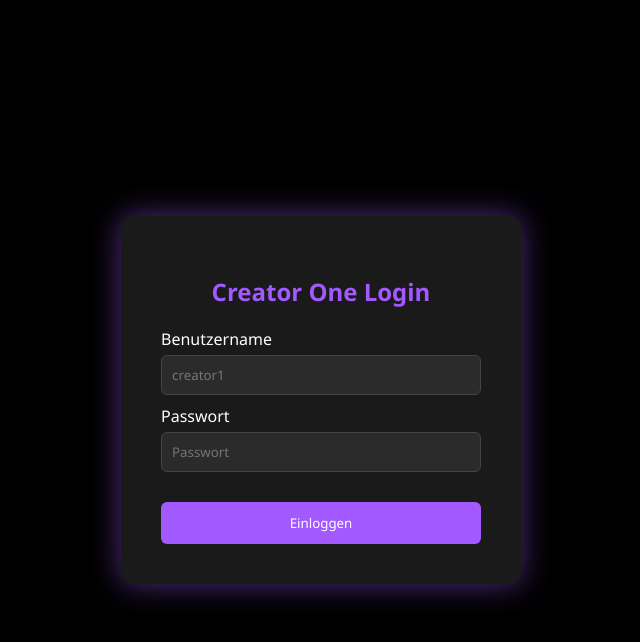
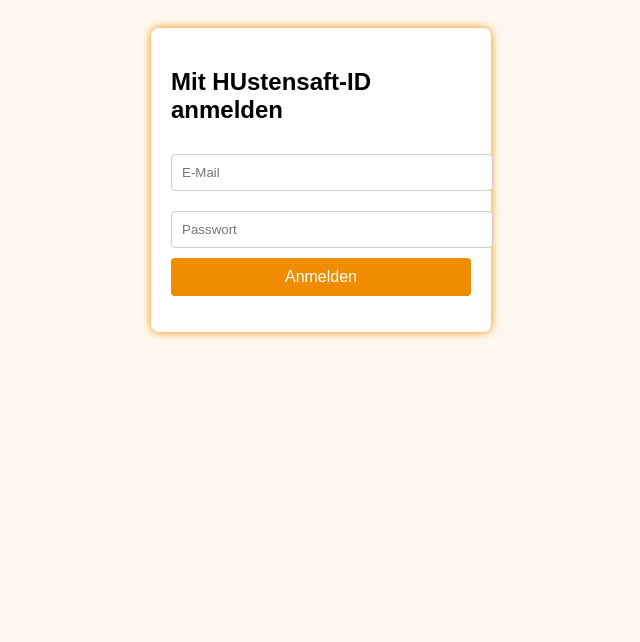
Before and after one commit to MGETZ-io/auth, a plain HTML site: page index.html in a window 1280 px wide. Shown: the whole page, without its empty margins (319-959 px from the left). Drawn offline with Linux system fonts and the light colour scheme.

Commit message:
Update index.html

```diff
--- a/index.html
+++ b/index.html
@@ -2,100 +2,78 @@
 <html lang="de">
 <head>
 <meta charset="UTF-8" />
-  <meta name="viewport" content="width=device-width, initial-scale=1.0"/>
-  <title>Creator One Login</title>
+<meta name="viewport" content="width=device-width, initial-scale=1" />
+<title>HUstensaft-ID Login</title>
 <style>
-    * {
-      box-sizing: border-box;
-      font-family: 'Segoe UI', sans-serif;
+  body { font-family: Arial, sans-serif; padding: 20px; background: #fff8f0; }
+  .login-box, .auth-box {
+    max-width: 300px; margin: auto; background: #fff; padding: 20px;
+    border-radius: 8px; box-shadow: 0 0 10px #f08c00; margin-bottom: 40px;
   }
-    body {
-      margin: 0;
-      padding: 0;
-      background: black;
-      height: 100vh;
-      display: flex;
-      align-items: center;
-      justify-content: center;
-      color: white;
+  input { width: 100%; padding: 10px; margin: 10px 0; border-radius: 4px; border: 1px solid #ccc; }
+  button {
+    background: #f08c00; color: white; border: none; padding: 10px; width: 100%; border-radius: 4px;
+    cursor: pointer; font-size: 16px;
   }
-    .container {
-      background: #1a1a1a;
-      padding: 40px;
-      border-radius: 12px;
-      width: 90%;
-      max-width: 400px;
-      box-shadow: 0 0 30px rgba(162, 89, 255, 0.5);
-      animation: fadeIn 0.8s ease;
-    }
-    @keyframes fadeIn {
-      from { opacity: 0; transform: scale(0.95); }
-      to { opacity: 1; transform: scale(1); }
-    }
-    h2 {
-      text-align: center;
-      color: #a259ff;
-      margin-bottom: 20px;
-    }
-    label {
-      display: block;
-      margin-top: 10px;
-    }
-    input {
-      width: 100%;
-      padding: 10px;
-      margin-top: 5px;
-      background: #2b2b2b;
-      border: 1px solid #444;
-      border-radius: 6px;
-      color: white;
-    }
-    button {
-      width: 100%;
-      padding: 12px;
-      background: #a259ff;
-      border: none;
-      border-radius: 6px;
-      color: white;
-      margin-top: 20px;
-      cursor: pointer;
-    }
-    .error {
-      color: red;
-      margin-top: 10px;
-      text-align: center;
-    }
+  button:hover { background: #d17600; }
+  .error { color: red; }
+  #auth-section { display: none; }
+  #auth-title { font-size: 1.2em; margin-bottom: 10px; }
+  #auth-desc { font-size: 0.95em; margin-bottom: 20px; color: #555; }
 </style>
 </head>
 <body>
-  <div class="container">
-    <h2>Creator One Login</h2>
-    <label for="username">Benutzername</label>
-    <input type="text" id="username" placeholder="creator1" />
-    <label for="password">Passwort</label>
-    <input type="password" id="password" placeholder="Passwort" />
-    <div class="error" id="error"></div>
-    <button onclick="login()">Einloggen</button>
+
+<div class="login-box" id="login-box">
+  <h2>Mit HUstensaft-ID anmelden</h2>
+  <input id="email" type="email" placeholder="E-Mail" required />
+  <input id="password" type="password" placeholder="Passwort" required />
+  <button onclick="login()">Anmelden</button>
+  <p id="message" class="error"></p>
+</div>
+
+<div class="auth-box" id="auth-section">
+  <div id="auth-title">Zugriffsanfrage</div>
+  <div id="auth-desc">Die Anwendung möchte auf deine Hustensaft-Daten zugreifen. Bitte bestätige die Autorisierung, um fortzufahren.</div>
+  <button onclick="authorize()">Autorisieren</button>
 </div>
 
 <script>
-    const validUsers = [
-      { user: "creator1", pass: "orange123" },
-      { user: "partner2", pass: "secret456" }
-    ];
+  // Hardcoded Benutzer-Daten
+  const users = {
+    "maxim@hustensaft.org": "supergeheim",
+    "gast@hustensaft.org": "gast123"
+  };
 
   function login() {
-      const u = document.getElementById("username").value.trim();
-      const p = document.getElementById("password").value.trim();
-      const error = document.getElementById("error");
+    const email = document.getElementById('email').value.trim().toLowerCase();
+    const password = document.getElementById('password').value;
+    const message = document.getElementById('message');
 
-      const found = validUsers.find(a => a.user === u && a.pass === p);
-      if (found) {
-        window.location.href = `dashboard.html?user=${encodeURIComponent(u)}&pass=${encodeURIComponent(p)}`;
+    if(users[email] && users[email] === password) {
+      message.textContent = "";
+      alert("Login erfolgreich! Bitte autorisiere jetzt.");
+
+      // Login-Box deaktivieren
+      document.getElementById('login-box').style.opacity = "0.5";
+      document.getElementById('login-box').style.pointerEvents = "none";
+
+      // Autorisierungsbereich einblenden
+      document.getElementById('auth-section').style.display = "block";
+
+      // Runterscrollen zum Autorisieren-Abschnitt
+      document.getElementById('auth-section').scrollIntoView({behavior: "smooth"});
+
     } else {
-        error.textContent = "Ungültige Zugangsdaten.";
+      message.textContent = "Falsche E-Mail oder Passwort!";
     }
   }
+
+  function authorize() {
+    // Nach Autorisierung weiterleiten
+    window.location.href = "dashboard.html"; // Hier deine Zielseite anpassen
+  }
 </script>
+
 </body>
 </html>
```
Lines whose indentation alone changed are shown as unchanged.
